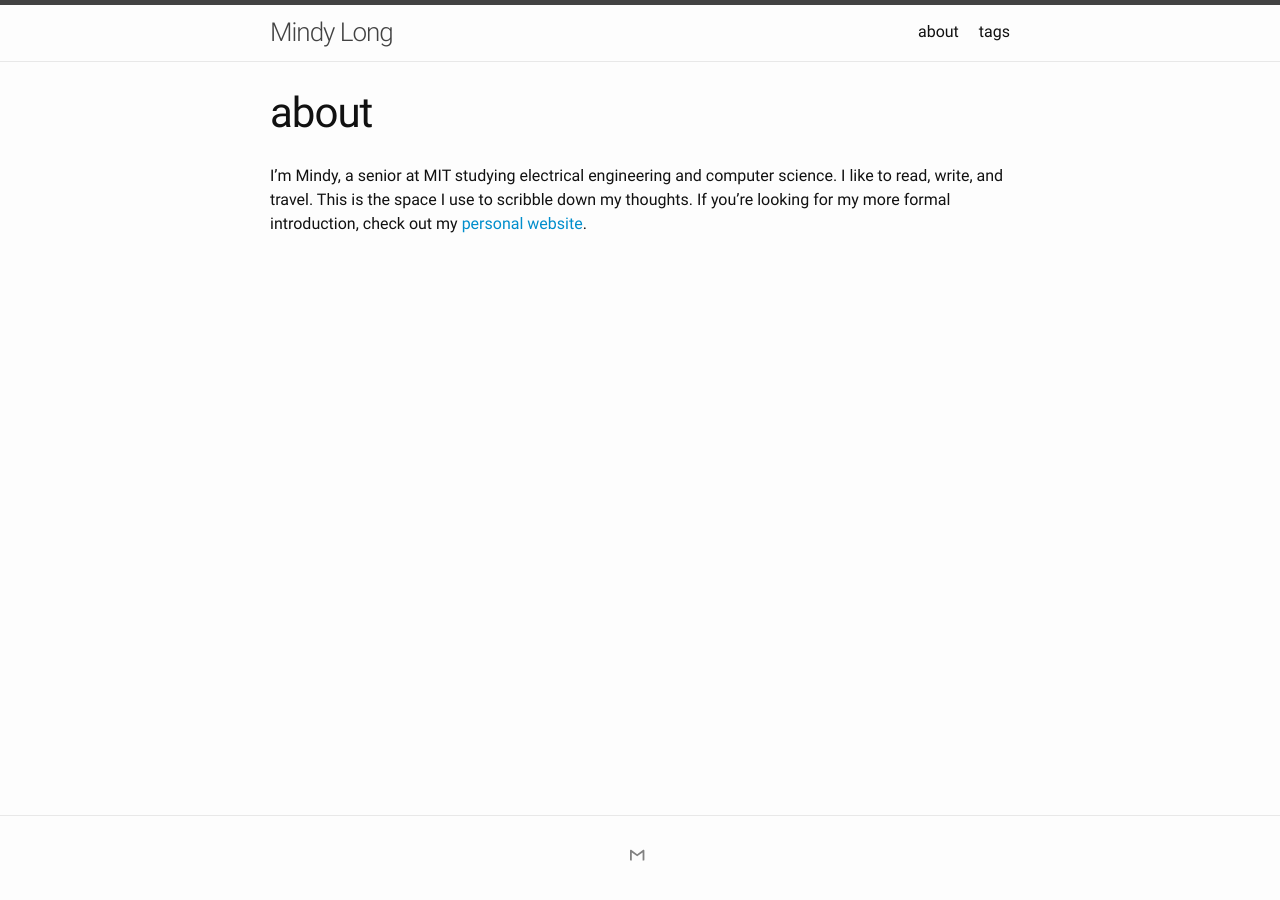
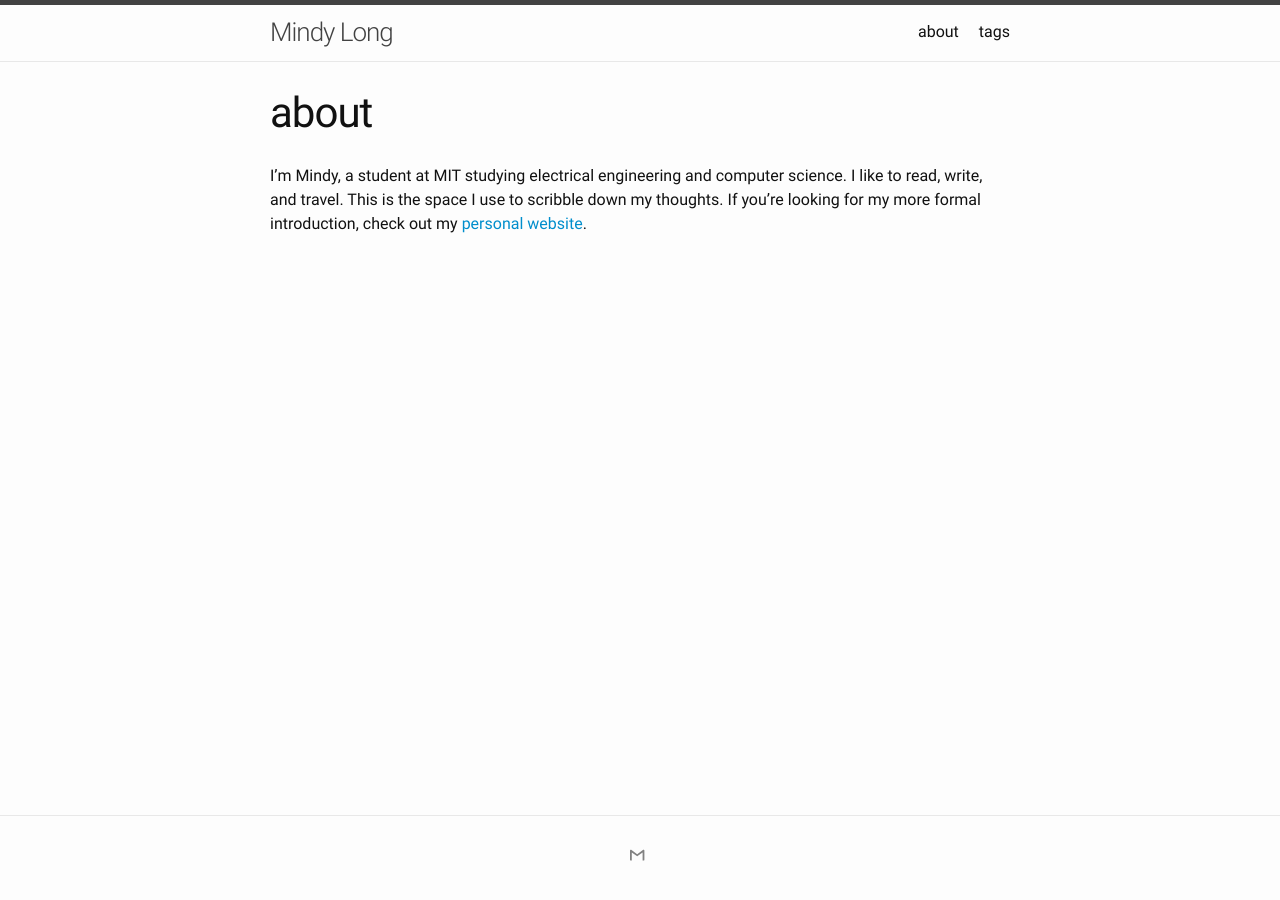
Before and after one commit to mlong93/mlong93.github.io, a Jekyll site: the page built from about.markdown, in a window 1280 px wide. Built offline with Jekyll 4.4.1, drawn with Linux system fonts in a browser that asks for light colours.

```diff
--- a/about.markdown
+++ b/about.markdown
@@ -4,4 +4,4 @@ title: about
 permalink: /about/
 ---
 
-I'm Mindy, a senior at MIT studying electrical engineering and computer science. I like to read, write, and travel. This is the space I use to scribble down my thoughts. If you're looking for my more formal introduction, check out my <a href="https://www.mindylong.me">personal website</a>.
+I'm Mindy, a student at MIT studying electrical engineering and computer science. I like to read, write, and travel. This is the space I use to scribble down my thoughts. If you're looking for my more formal introduction, check out my <a href="https://www.mindylong.me">personal website</a>.
```
Also changed, not shown: _posts/2022-11-05-favorite-trip-this-year.md (added, +28 -0 lines).
